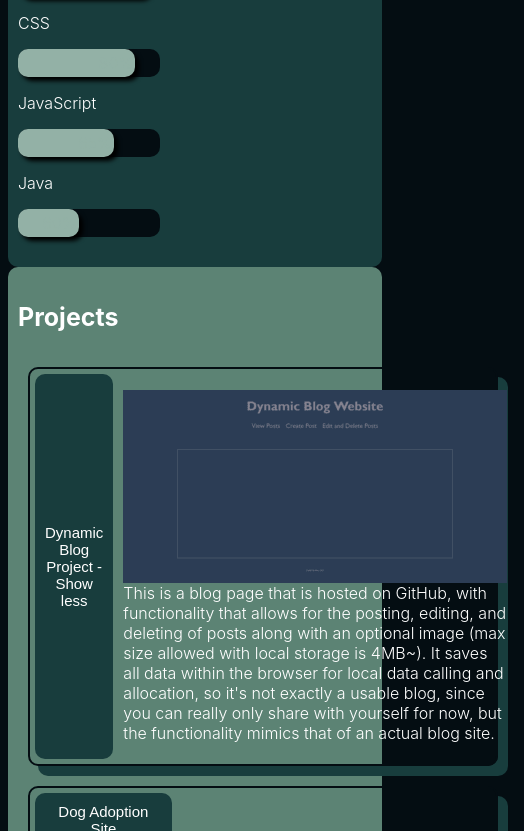
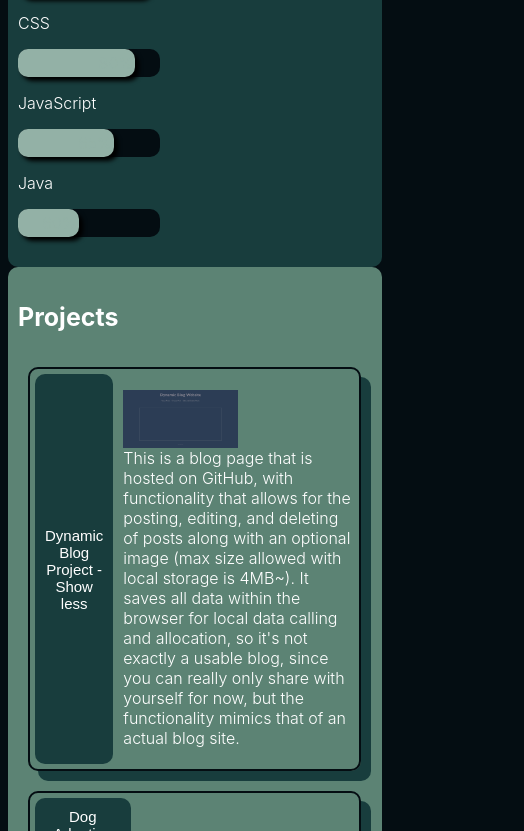
Before and after one commit to dangardiner90/my-portfolio, a plain HTML site: page index.html in a window 390 px wide. Both pictures are taken after a click on the button "Dynamic Blog Project". Shown: the part 1191-2022 px from the top of the page, 524 px wide, since content can reach past the window. Drawn offline with nearby package versions, Linux system fonts and the light colour scheme.

Commit message:
mobile fix 2

```diff
--- a/css/styles.css
+++ b/css/styles.css
@@ -323,9 +323,10 @@ input {
     }
 
     img {
-        size-adjust: 40%;
         vertical-align: top;
         display: inline-block;
+        max-width: 50%;
+        height: auto;
     }
 
     .project.item {
```
